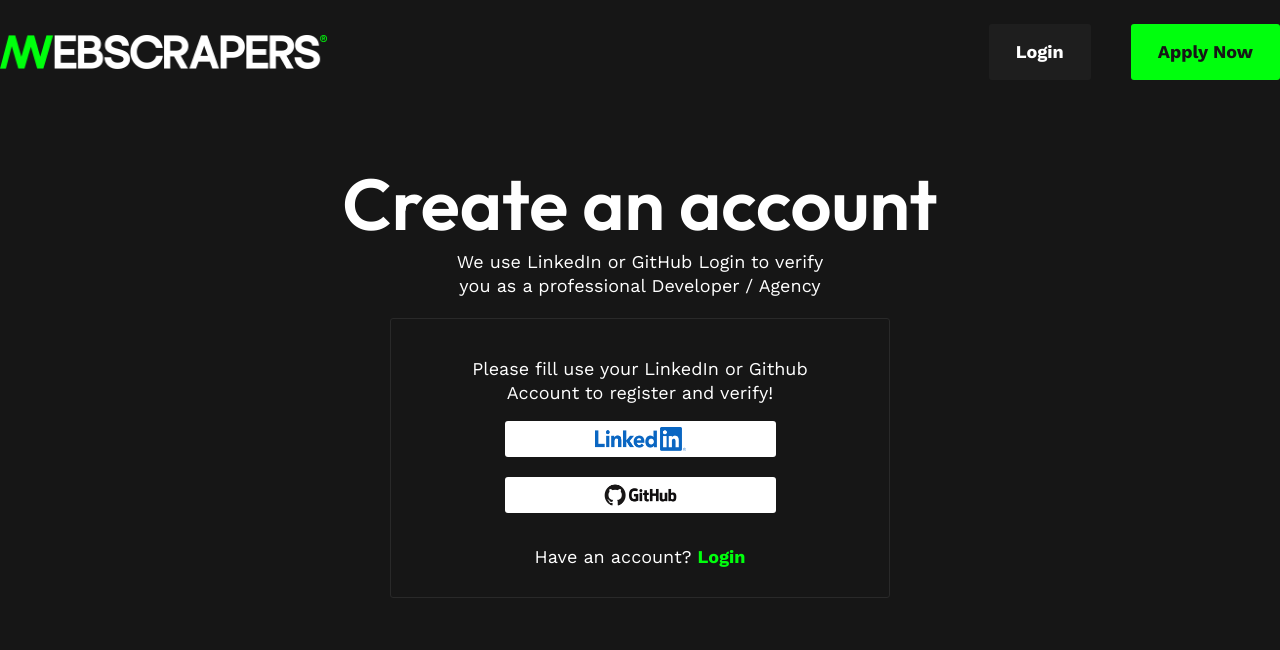
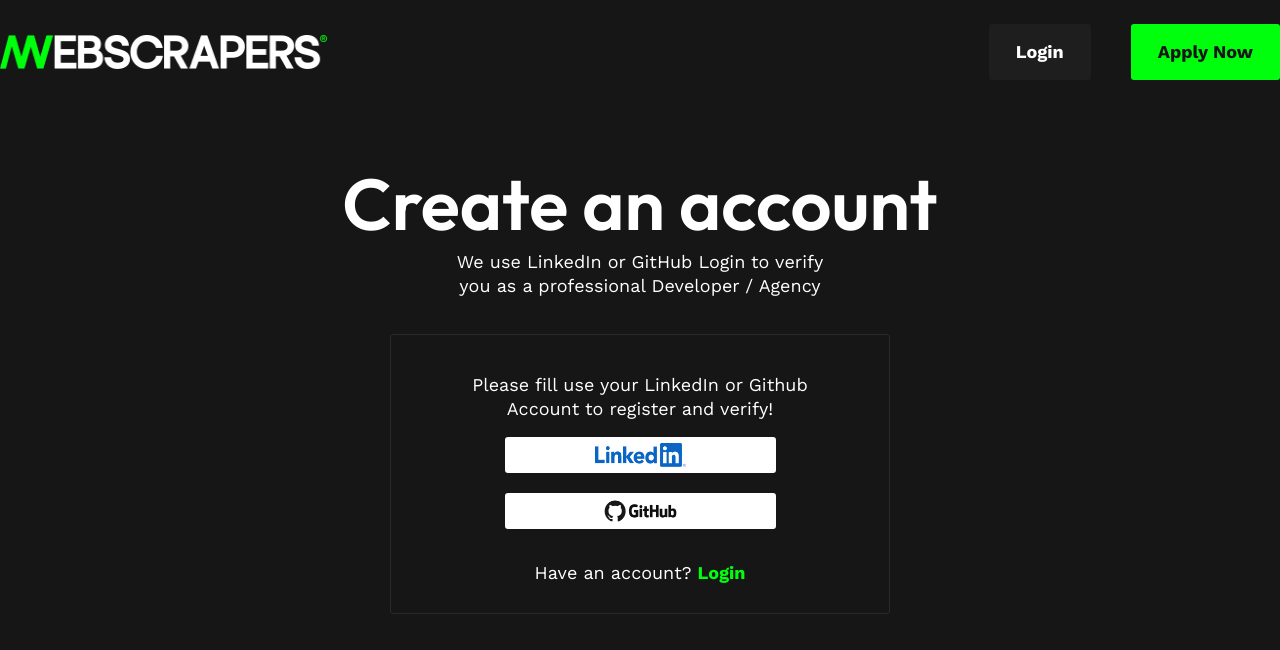
Before and after one commit to rakesh-olla/scrappers, a React (Vite) app: page /create-user in a window 1280 px wide. Shown: the top 650 px of the page. Built offline with nearby package versions, Linux system fonts and the light colour scheme; a small style sheet from the web is missing.

Commit message:
work on page login

```diff
--- a/src/login/LoginSocialOnly.jsx
+++ b/src/login/LoginSocialOnly.jsx
@@ -10,7 +10,7 @@
         <div className='mt-14 md:mt-16 container xl:px-0 px-4'>
             <Heading text="Create an account" />
             <Paragraph text="We use LinkedIn or GitHub Login to verify you as a professional Developer / Agency" />
-            <form className='px-6 sm:px-8 md:px-10 lg:px-[52px] py-6 lg:py-7 rounded-[3px] bg-dark-500 border border-dark-800 w-full max-w-[500px] mx-auto mt-5'>
+            <form className='px-6 sm:px-8 md:px-10 lg:px-[52px] py-6 lg:py-7 rounded-[3px] bg-dark-500 border border-dark-800 w-full max-w-[500px] mx-auto mt-5 md:mt-9'>
                 <Paragraph className="mb-3 md:mb-4" text="Please fill use your LinkedIn or Github Account to register and verify!" />
                 <Link className='w-full mx-auto h-9 max-w-[271px] py-[6px] bg-white rounded-[3px] flex justify-center px-3'>
                     <img width={91} height={19} src={Linkedin} alt="Linkedin" />
```
